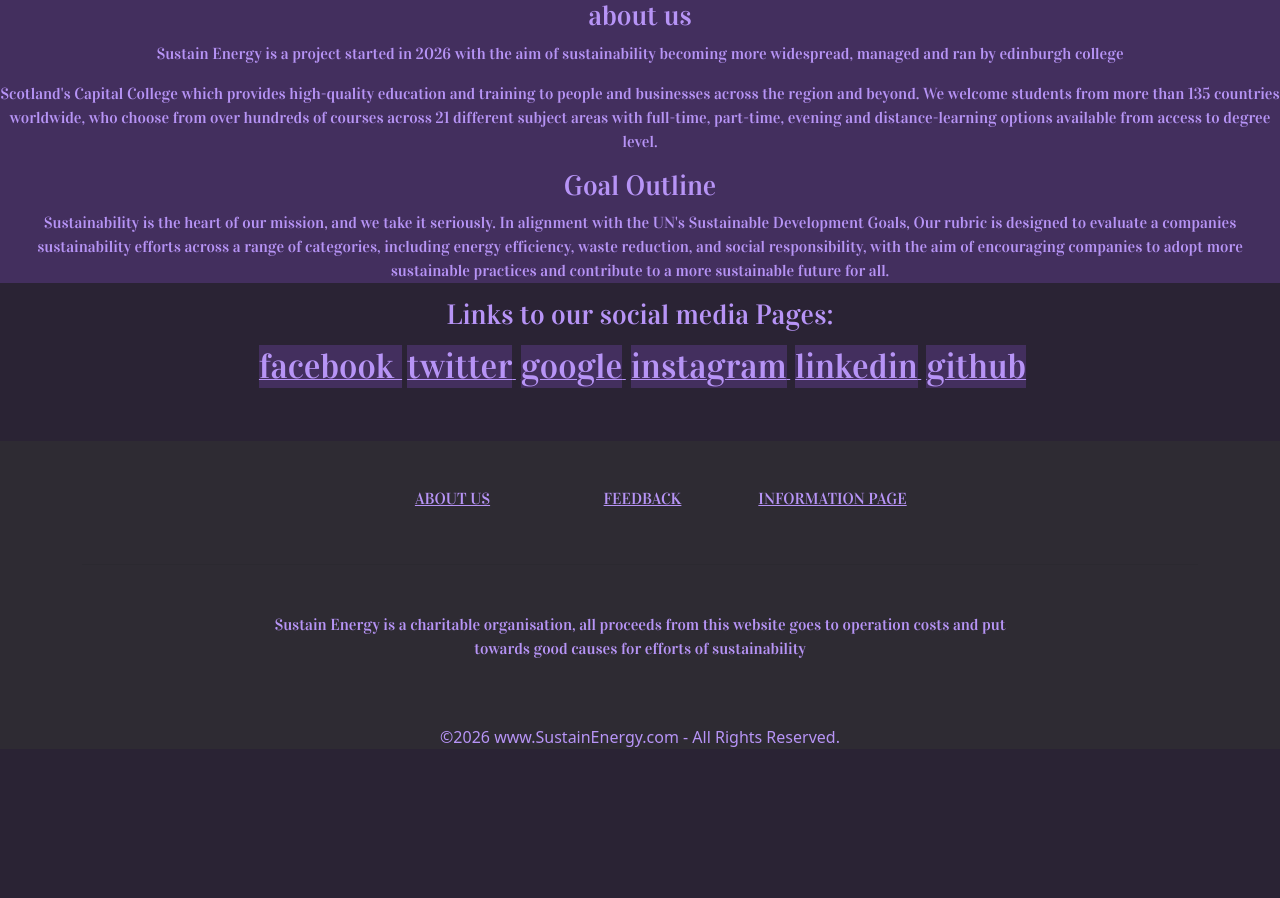
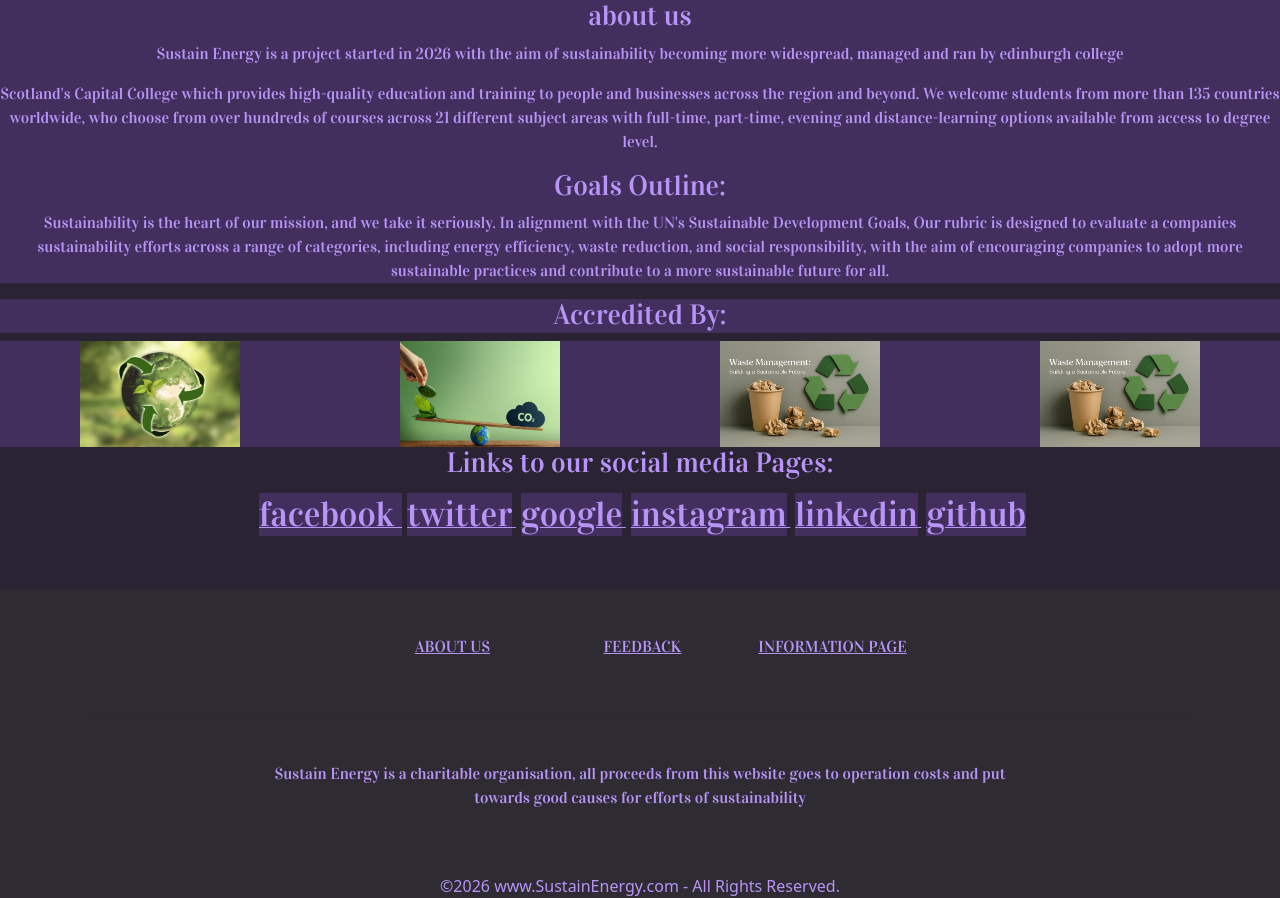
Before and after one commit to Garium/ProgramPHP, a PHP site: page /AboutUs.php in a window 1280 px wide. Shown: the part 176-1074 px from the top of the page. Before the commit the page ends 923 px from the top, so only its background shows below. Run offline with PHP 8.4, Linux system fonts and the light colour scheme.

Commit message:
Small update to be able to sync

```diff
--- a/AboutUs.php
+++ b/AboutUs.php
@@ -25,6 +25,16 @@
 	color:#b794f6;
 	font-size:35;
 }
+        .image-container {
+            display: flex;
+            justify-content: center;
+            gap: 12.5%;
+			background-color:#432F5E;
+        }
+        .image-container img {
+            width: 12.5%;
+            height: auto;
+        }
 			</style>
 
 <?php
@@ -43,14 +53,32 @@ require 'conn_db.php';
 		<p>Sustain Energy is a project started in 2026 with the aim of sustainability becoming more widespread, managed and ran by edinburgh college</p>
 		<p>Scotland's Capital College which provides high-quality education and training to people and businesses across the region and beyond. We welcome students from more than 135 countries worldwide, who choose from over hundreds of courses across 21 different subject areas with full-time, part-time, evening and distance-learning options available from access to degree level.</p>
 
-		<h3> Goal Outline</h3>
+		<h3> Goals Outline:</h3>
 		<p>
 		Sustainability is the heart of our mission, and we take it seriously. In alignment with the UN's Sustainable Development Goals, Our rubric is designed to evaluate
 		a companies sustainability efforts across a range of categories, including energy efficiency, waste reduction, and social responsibility, with the aim of encouraging
 		companies to adopt more sustainable practices and contribute to a more sustainable future for all.
 		</p>
 	</div>
+	<div id="box1">
+	<h3> Accredited By:</h3>
+	</div>
+    <div class="image-container">
+        <?php
+        // Array of image sources
+        $images = [
+            'IMG/HPSustainable1.jpg',
+            'IMG/Sustainability2.jpg',
+            'IMG/Sustainability3.avif',
+			'IMG/Sustainability3.avif'
+        ];
 
+        // Loop through images and display
+        foreach ($images as $img) {
+            echo "<img src='$img' alt='Image'>";
+        }
+        ?>
+    </div>
 
 
 		<section class="text-center mb-5">
--- a/Home.php
+++ b/Home.php
@@ -56,7 +56,7 @@ require 'conn_db.php';
         $images = [
             'IMG/HPSustainable1.jpg',
             'IMG/Sustainability2.jpg',
-            'IMG/HPSustainable1.jpg'
+            'IMG/Sustainability3.avif'
         ];
 
         // Loop through images and display
@@ -70,7 +70,8 @@ require 'conn_db.php';
 	<p id = "fontChange">
 	Welcome to Sustain Energy<br>This site is dedicated to the valuation of the companies on their efforts to be green and Sustainable<br>Log in and take part in our rubric
 	to see how you do<br>Once your done, and donate for green vouchers any points you missed out on, you'll have an official certificate<br>they come in gold, silver or
-	 bronze, so aim for the highest one.
+	bronze, so aim for the highest one, the max score is 100 green points.<br> Warning, this site expects users to enter accurate answers in the rubric, with
+	consideration to Good Corporate Citizenship
 	</p>
 
 	</div>
--- a/InfoLG.php
+++ b/InfoLG.php
@@ -32,6 +32,7 @@ require 'conn_db.php';
       to receive a certification for that score, either bronze, silver or gold. IF the company has failed to get a perfect score, they will be expected to purchase a certain
       number of green vouchers for their certificates, these purchase will get donated to good causes in efforts for sustainability.
     </p>
+    <h2> Privacy Policy </h2>
     <p>
       As Part of our efforts, Sustain Energy is committed to protecting the privacy of our users. We will not share any of your information with third parties, and we will
       only use your information for the purposes of providing our services to you. We may collect certain information from you, such as your name, email address, phone
```
Also changed, not shown: HomeLoggedIn.php (+6 -5 lines), aboutUsLoggedIn.php (+7 -0 lines).
